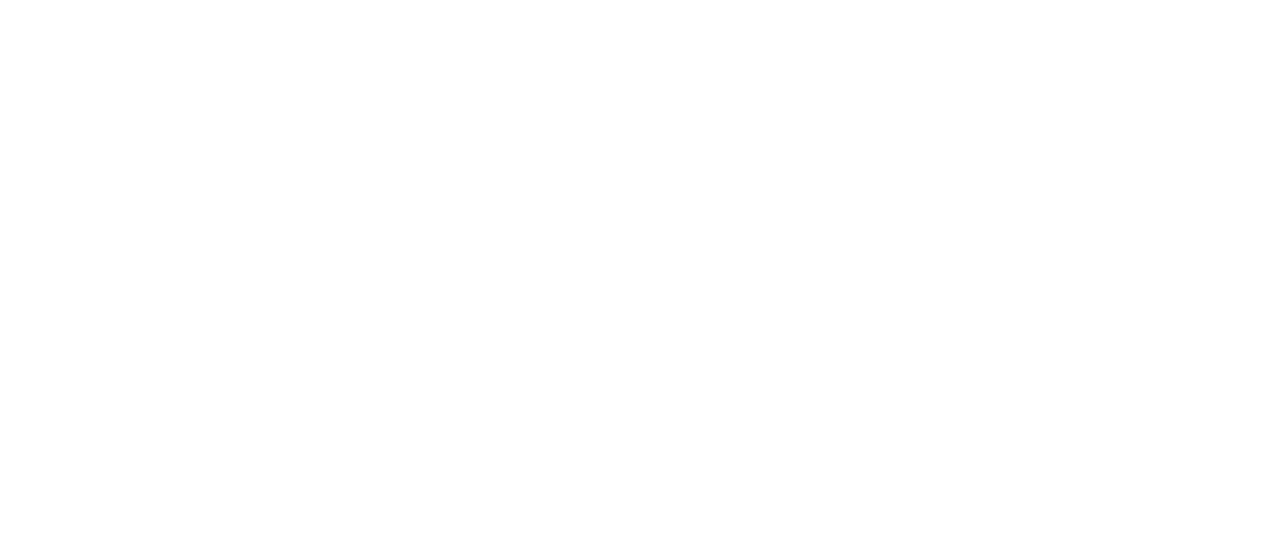
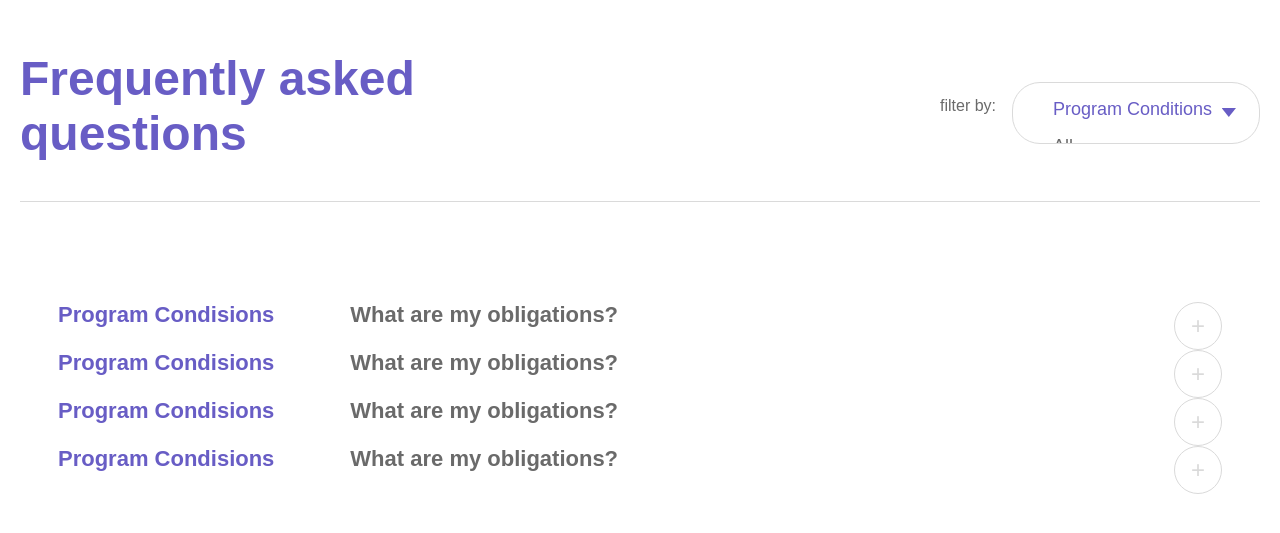
Before and after one commit to khalidsheet/harbour-space-frontend-challenge, a React (Create React App) app: page / in a window 1280 px wide. Shown: the part 3007-3540 px from the top of the page. Before the commit the page ends 2958 px from the top, so only its background shows below. Built offline with nearby package versions, Linux system fonts and the light colour scheme; a web font is replaced by a local one.

Commit message:
faq list and collapsibles, more work to be done

```diff
--- a/package.json
+++ b/package.json
@@ -42,6 +42,8 @@
     ]
   },
   "devDependencies": {
-    "@types/swiper": "^6.0.0"
+    "@types/react-collapse": "^5.0.1",
+    "@types/swiper": "^6.0.0",
+    "react-collapse": "^5.1.1"
   }
 }
--- a/src/App.tsx
+++ b/src/App.tsx
@@ -1,6 +1,7 @@
 import React from "react";
 import "./App.css";
 import About from "./components/About/About";
+import Faq from "./components/FAQ/Faq";
 import Header from "./components/Header/Header";
 import Hero from "./components/Hero/Hero";
 import Testimonials from "./components/Testimonials/Testimonials";
@@ -14,6 +15,9 @@ function App() {
         <About />
       </div>
       <Testimonials />
+      <div className="container">
+        <Faq />
+      </div>
     </div>
   );
 }
--- /dev/null
+++ b/src/components/FAQ/Faq.css
@@ -0,0 +1,96 @@
+.faq {
+  padding: 100px 0;
+}
+
+.faq .header {
+  display: flex;
+}
+
+.faq .header .title {
+  text-transform: inherit;
+  font-size: 48px;
+  font-weight: 600;
+  flex: 1;
+}
+
+.faq .header .filter {
+  flex: 2;
+  align-self: center;
+  display: flex;
+  justify-content: flex-end;
+  align-items: center;
+}
+
+.faq .header .filter span {
+  color: #6a6a6a;
+  font-size: 16px;
+  line-height: 24px;
+  display: inline-block;
+  margin-right: 16px;
+}
+
+.faq .header .filter .actual-filter {
+  position: relative !important;
+  padding: 12px 24px;
+  font-size: 18px;
+  width: 200px;
+  display: flex;
+  align-items: center;
+}
+
+.faq .header .filter .actual-filter::after {
+  content: "";
+  width: 0.8em;
+  height: 0.5em;
+  background-color: var(--primary-color);
+  clip-path: polygon(100% 0%, 0 0%, 50% 100%);
+  top: 10px;
+  position: absolute;
+  right: 24px;
+  top: 26px;
+}
+
+.select {
+  height: 60px;
+  overflow: hidden;
+  transition: height 0.3s ease-in;
+  background-color: #fff;
+  position: absolute;
+  top: -18px;
+  left: 0;
+  right: 0;
+  bottom: 0;
+  border-radius: 28px;
+  overflow: hidden;
+  color: var(--primary-color);
+  border: 1px solid #dadada;
+}
+
+.select li {
+  list-style: none;
+  color: #6a6a6a;
+  margin-bottom: 16px;
+}
+
+.select li:nth-child(1) {
+  color: var(--primary-color);
+  margin-top: 16px;
+}
+
+.select:hover {
+  height: 280px;
+  transition: height 0.3s ease-out;
+  cursor: pointer;
+}
+
+.faq .line {
+  height: 1px;
+  width: 100%;
+  background-color: #dadada;
+  margin-top: 40px;
+  margin-bottom: 60px;
+}
+
+.faq .body {
+  margin-top: 100px;
+}
--- /dev/null
+++ b/src/components/FAQ/Faq.tsx
@@ -0,0 +1,37 @@
+import React, { useEffect } from "react";
+import Collapse from "./components/Collapse/Collapse";
+
+import "./Faq.css";
+
+export default function Faq() {
+  return (
+    <div className="faq">
+      <div className="header">
+        <div className="title text-primary">Frequently asked questions</div>
+        <div className="filter">
+          <span>filter by:</span>
+          <div className="actual-filter">
+            <span>selected Text</span>
+            <ul className="select">
+              <li>Program Conditions</li>
+              <li>All</li>
+              <li>Admissions</li>
+              <li>Harbour.Space</li>
+              <li>SCG</li>
+              <li>Living in Bangkok</li>
+            </ul>
+          </div>
+        </div>
+      </div>
+      <div className="line"></div>
+      <div className="body">
+        <div className="collapsibles">
+          <Collapse />
+          <Collapse />
+          <Collapse />
+          <Collapse />
+        </div>
+      </div>
+    </div>
+  );
+}
--- /dev/null
+++ b/src/components/FAQ/components/Collapse/Collapse.css
@@ -0,0 +1,58 @@
+.collapsible .header {
+  display: flex;
+  justify-content: space-around;
+}
+
+.collapsible .header div {
+  padding: 0 38px;
+}
+
+/* .collapsible .header .title {
+    flex: 2;
+  } */
+
+.collapsible .header .button {
+  justify-self: flex-end;
+  text-align: right;
+}
+
+.collapsible .header .type {
+  color: var(--primary-color);
+  font-size: 22px;
+  font-weight: 600;
+}
+
+.collapsible .header .title {
+  font-size: 22px !important;
+  font-weight: 600;
+  color: #6a6a6a;
+}
+
+.collapsible .content {
+  max-width: 600px;
+  margin-left: 310px;
+  overflow: hidden;
+}
+
+.button:hover .content {
+  height: 1000px;
+}
+
+button.button-micro {
+  width: 48px;
+  height: 48px;
+  border-radius: 24px;
+  border: none;
+  background-color: #fff;
+  color: #dadada;
+  border: 1px solid #dadada;
+  font-size: 24px;
+}
+
+button.button-micro:hover {
+  cursor: pointer;
+}
+
+.ReactCollapse--collapse {
+  transition: height 500ms;
+}
--- /dev/null
+++ b/src/components/FAQ/components/Collapse/Collapse.tsx
@@ -0,0 +1,50 @@
+import React, { useState } from "react";
+import "./Collapse.css";
+import { Collapse as ReactCollapse } from "react-collapse";
+
+export default function Collapse() {
+  const [isOpened, setIsOpened] = useState(false);
+  return (
+    <div className="collapsible">
+      <div className="header">
+        <div className="type">Program Condisions</div>
+        <div className="title">What are my obligations?</div>
+        <div className="button">
+          <button
+            className="button-micro"
+            onClick={() => setIsOpened(!isOpened)}
+          >
+            +
+          </button>
+        </div>
+      </div>
+      <ReactCollapse isOpened={isOpened}>
+        <div className="content">
+          <p>
+            The majority of our students receive numerous job offers at the end
+            of the second academic year of their Bachelor's programme and at the
+            end of the first academic year of their Master's programme. The best
+            applicants receive an offer from our industrial partners at the
+            beginning of their programmes.
+          </p>
+          <p>
+            Harbour.Space is highly recognized among innovative employers and is
+            strategic partner of B.Grimm multi- industry corporation with 140
+            years of history in Thailand. Together we insure students get the
+            best knowledge about the current job market opportunities.
+          </p>
+          <p>
+            We offer our students paid internships options during studies
+            jointly with our industrial partners.
+          </p>{" "}
+          <p>
+            Employers that hired graduates of Harbour.Space in the past include
+            Google, IBM, Accenture, Typeform, Frog, and other tech centric
+            companies. Our industry specific employability report could be
+            provided to you separately during the admission process.
+          </p>
+        </div>
+      </ReactCollapse>
+    </div>
+  );
+}
```
Also changed, not shown: 1 other file (tests, documents, lock files or other folders).
